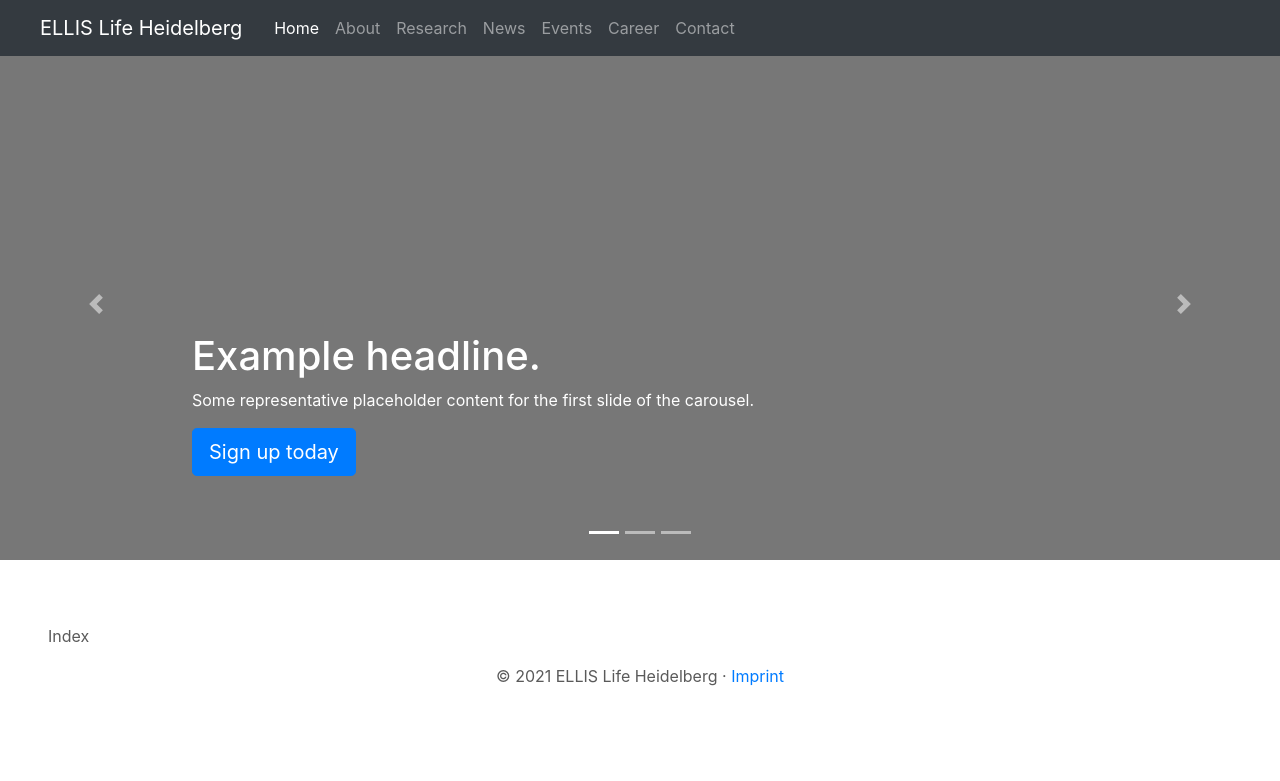
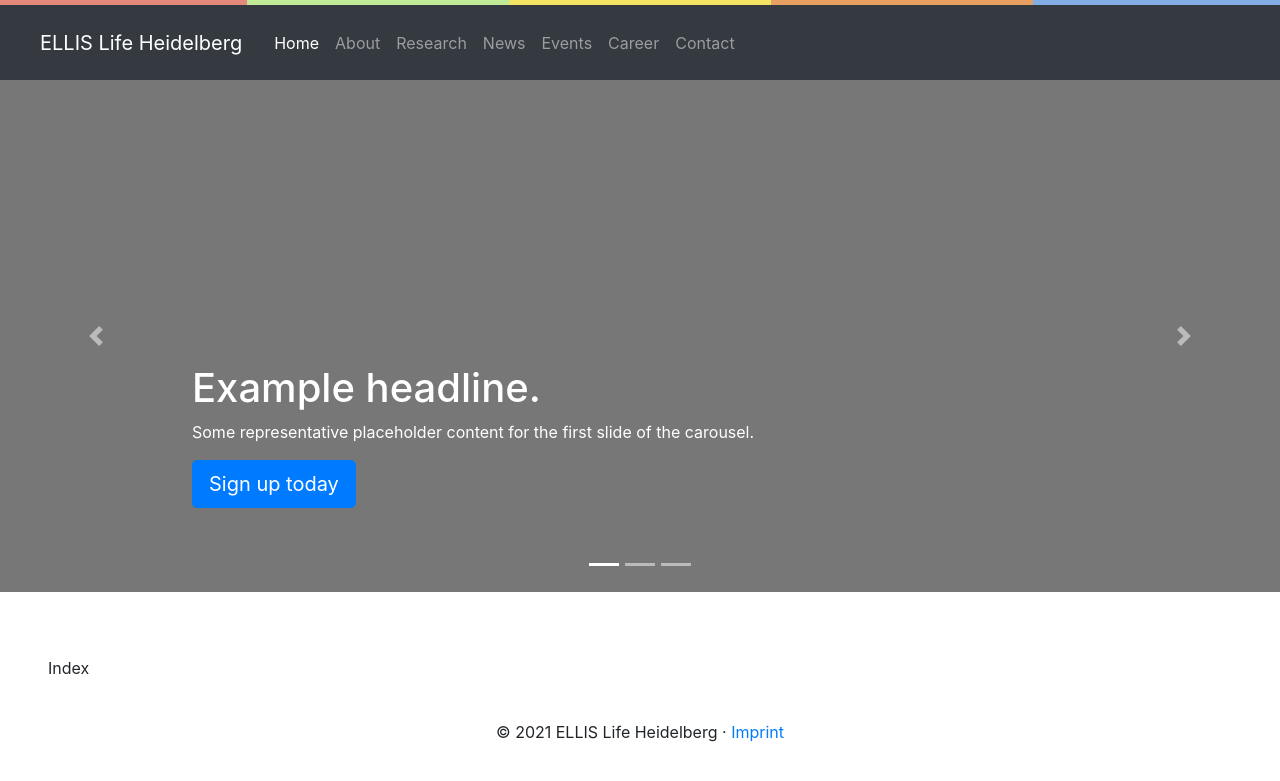
Before and after one commit to n-govindarajan/ellis-life-hd.github.io, a Jekyll site: the page built from 0-home.md, in a window 1280 px wide. Shown: the top 781 px of the page. Built offline with Jekyll 4.4.1, drawn with Linux system fonts in a browser that asks for light colours.

Commit message:
added top ellis colorbar

```diff
--- a/_includes/header.html
+++ b/_includes/header.html
@@ -1,5 +1,13 @@
 <header>
-    <nav class="navbar navbar-expand-md navbar-dark fixed-top bg-dark">
+    <div clas="fixed-top">
+        <div class="row ellis-color-row">
+            <div class="col ellis-bg-red"></div>
+            <div class="col ellis-bg-green"></div>
+            <div class="col ellis-bg-yellow"></div>
+            <div class="col ellis-bg-orange"></div>
+            <div class="col ellis-bg-blue"></div>
+        </div>
+        <nav class="navbar navbar-expand-md navbar-dark bg-dark" id="navbar-top">
             <a class="navbar-brand mx-4" href="/">{{ site.title }}</a>
             <button class="navbar-toggler" type="button" data-toggle="collapse" data-target="#navbarCollapse" aria-controls="navbarCollapse" aria-expanded="false" aria-label="Toggle navigation">
                 <span class="navbar-toggler-icon"></span>
@@ -22,4 +30,5 @@
                 -->
             </div>
         </nav>
+    </div>
 </header>
--- a/_layouts/carousel.html
+++ b/_layouts/carousel.html
@@ -3,6 +3,6 @@ layout: skeleton
 ---
 
 {% include carousel.html %}
-<div class="container-fluid px-5">
+<div class="container-fluid px-5 pb-4">
     {{ content }}
 </div>
--- a/_layouts/default.html
+++ b/_layouts/default.html
@@ -2,6 +2,6 @@
 layout: skeleton
 ---
 
-<div class="container-fluid px-5">
+<div class="container-fluid px-5 py-4">
 {{ content }}
 </div>
--- a/assets/css/carousel.css
+++ b/assets/css/carousel.css
@@ -1,9 +1,3 @@
-body {
-    padding-top: 3rem;
-    padding-bottom: 3rem;
-    color: #5a5a5a;
-}
-
 .carousel {
     margin-bottom: 4rem;
 }
--- a/assets/css/style.css
+++ b/assets/css/style.css
@@ -1,4 +1,21 @@
-body {
-    padding-top: 5rem;
-    color: #5a5a5a;
+.ellis-color-row {
+  height: 5px;
 }
+.ellis-bg-red {
+	background-color: #E48879;
+}
+.ellis-bg-green {
+	background-color: #C0EA96;
+}
+.ellis-bg-yellow {
+	background-color: #F5E364;
+}
+.ellis-bg-orange {
+	background-color: #E8A062;
+}
+.ellis-bg-blue {
+	background-color: #83ADE5;
+}
+#navbar-top {
+  height: 75px;
+}
```
Lines whose indentation alone changed are shown as unchanged.
